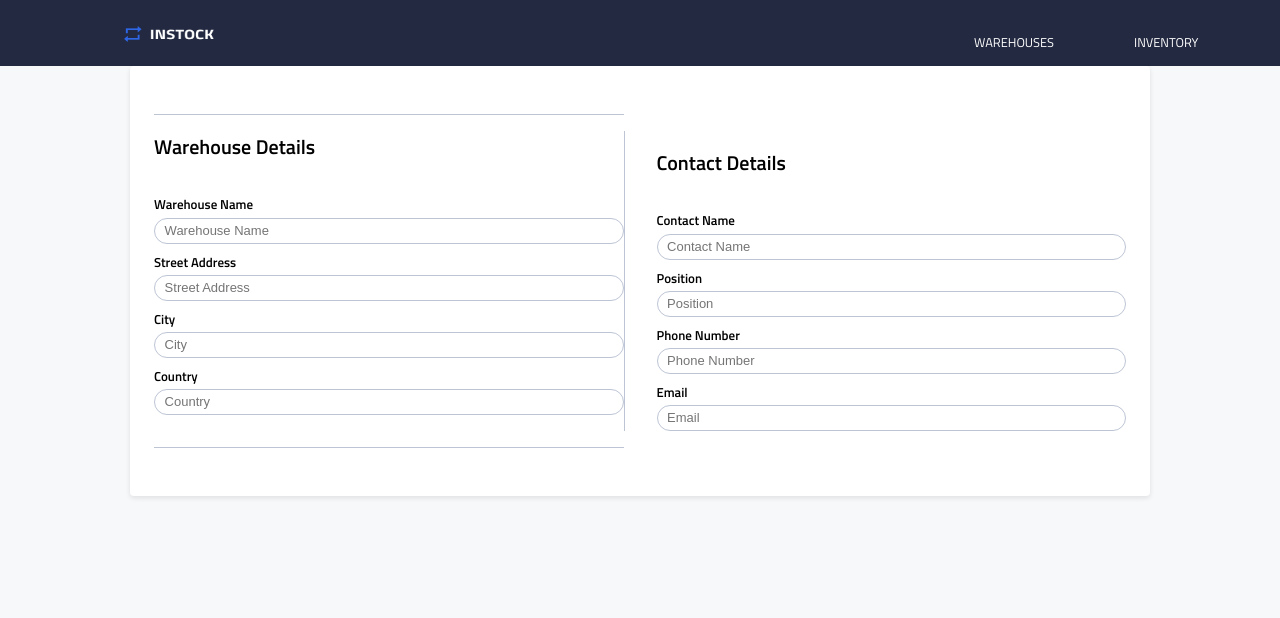
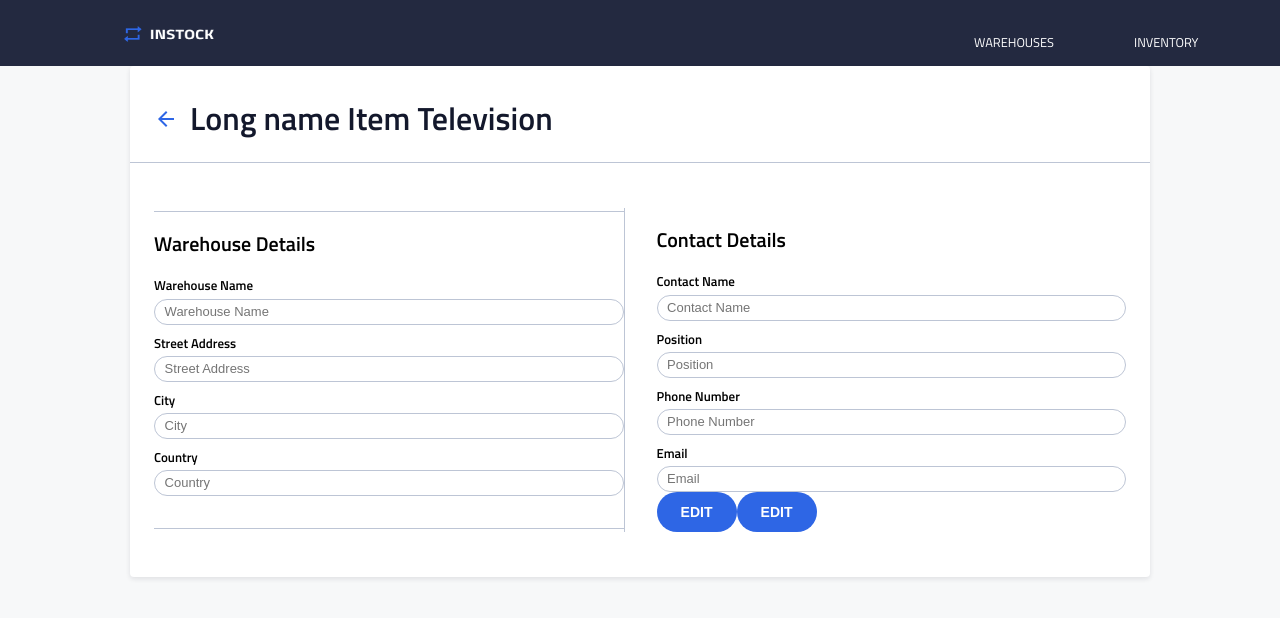
Before and after one commit to kakun45/instock-front, a React (Create React App) app: page /warehouses/1/delete in a window 1280 px wide. Shown: the top 618 px of the page. Built offline with nearby package versions, Linux system fonts and the light colour scheme.

Commit message:
Update add warehouse

```diff
--- a/src/App.js
+++ b/src/App.js
@@ -1,10 +1,10 @@
 import { BrowserRouter, Route, Routes } from "react-router-dom";
-// import Header from "./components/Header/Header";
+
 import { Footer } from "./components/Footer/Footer";
 import { InventoryList } from "./components/InventoryList/InventoryList";
 import InventoryItemDetails from "./components/InventoryItemDetails/InventoryItemDetails";
 import "./App.scss";
-import Header from "../src/components/Header/Header";
+import Header from "./components/Header/Header";
 import AddWarehouse from "./components/AddWarehouse/AddWarehouse";
 
 function App() {
--- a/src/components/AddWarehouse/AddWarehouse.js
+++ b/src/components/AddWarehouse/AddWarehouse.js
@@ -1,16 +1,14 @@
+import Button from "../Button/Button";
+import NavHeader from "../NavHeader/NavHeader";
+
 import "./AddWarehouse.scss";
 
 function AddWarehouse() {
   return (
     <div className="add-warehouse__component">
-      {/* <NavHeader path="/addwarehouse">
-          <Button
-            icon={editIcon}
-            text="EDIT"
-            emphasis="high-emphasis"
-            type="button"
-          />
-        </NavHeader> */}
+      <NavHeader title="Add New Warehouse" path="/warehouses">
+        <></>
+      </NavHeader>
       <div className="add-warehouse__main-content">
         {/* ////LEFT SIDE//// */}
         <div className="add-warehouse__left-side">
@@ -60,6 +58,11 @@ function AddWarehouse() {
               placeholder="Email"
             ></input>
           </form>
+          <div className="button-wrapper">
+            <Button text="EDIT" emphasis="high-emphasis" type="button" />
+
+            <Button text="EDIT" emphasis="high-emphasis" type="button" />
+          </div>
         </div>
       </div>
     </div>
--- a/src/components/AddWarehouse/AddWarehouse.scss
+++ b/src/components/AddWarehouse/AddWarehouse.scss
@@ -18,7 +18,7 @@
   &__header {
     margin-top: 1rem;
     font-size: 1.25rem;
-    margin-bottom: 1.5rem;
+    margin-bottom: 0.5rem;
   }
   &__main-content {
     padding: 1.5rem;
```
